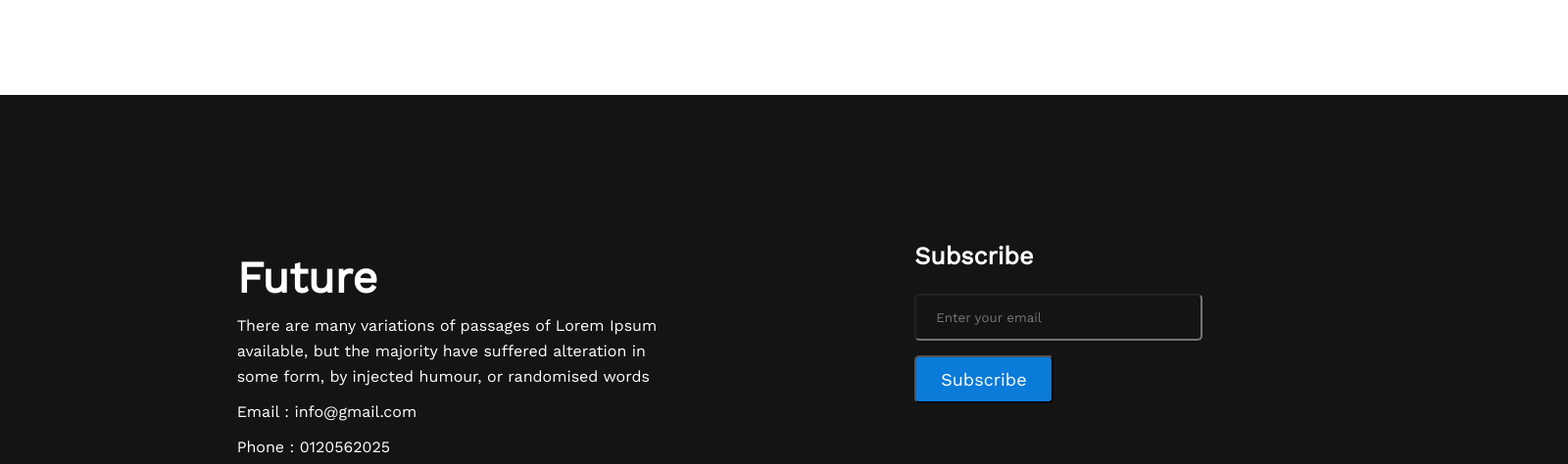
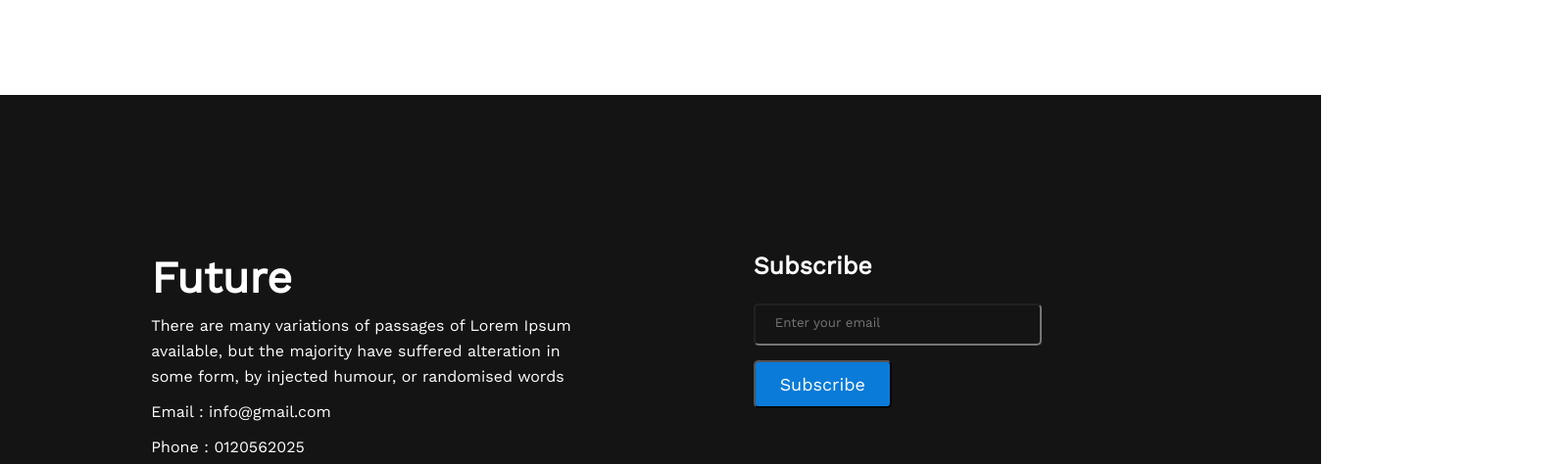
Before and after one commit to RafikulIslamHriday/first-website, a plain HTML site: page index.html in a window 1280 px wide. Shown: the part 2832-3306 px from the top of the page at 98% size, 1600 px wide, since content can reach past the window. Drawn offline with nearby package versions, Linux system fonts and the light colour scheme; files whose address does not match are found by name.

Commit message:
margin padding change

```diff
--- a/style.css
+++ b/style.css
@@ -217,7 +217,7 @@ hr{
     justify-content: space-evenly;
 
     background-color: #151414;
-    width: 1600px;
+    width: 1348px;
     height: 570px;
 
 }
@@ -246,8 +246,8 @@ hr{
 .subscribe-form{
     width: 325px;
     height: 205px;
-    margin-top: 150px;
-  margin-left: -100px;
+    margin-top: 160px;
+   margin-left: -90px;
 }
 
 #form p{
@@ -260,7 +260,7 @@ hr{
 
 #form input{
     background-color: #151414 ;
-    padding: 10px 20px;
+    padding: 5px 20px 10px;
     color: white;
     width: 250px;
     height: 24px;
```
